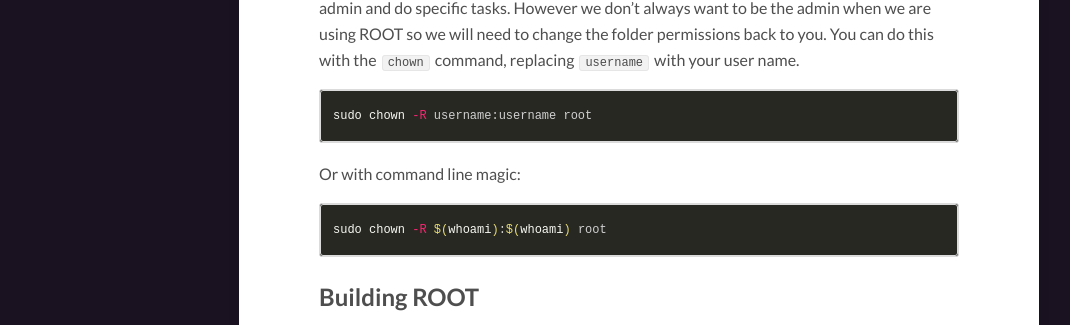
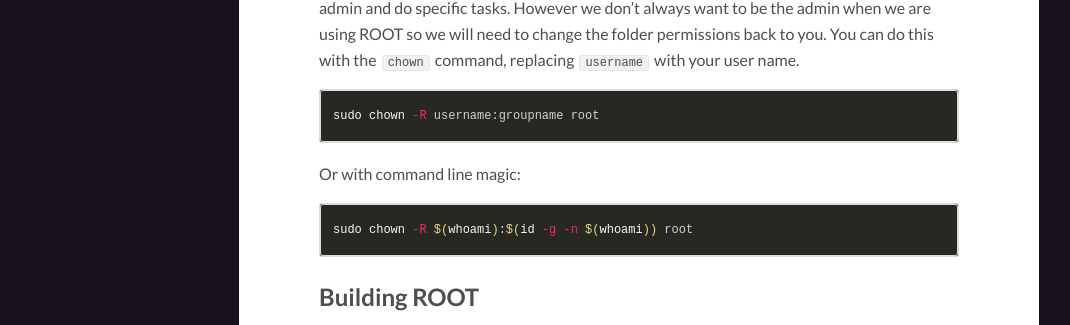
Before and after one commit to tylern4/tylern4.github.io, a Jekyll site: the page built from _posts/2016-01-21-InstallRoot.md, in a window 1280 px wide and 900 px high, scrolled down 1767 px. Shown: the part 151-476 px from the top of the window, without its empty margins (1-1071 px from the left). Built offline with Jekyll 4.4.1, drawn with Linux system fonts in a browser that asks for light colours; nearby versions of some CDN libraries; Markdown is read by kramdown in place of the engine named in the settings.

Commit message:
Change group name for OS X compatibility

````diff
--- a/_posts/2016-01-21-InstallRoot.md
+++ b/_posts/2016-01-21-InstallRoot.md
@@ -62,13 +62,13 @@
 change the folder permissions back to you.  You can do this with the `chown` command, replacing `username` with your user name.
 
 ```bash
-sudo chown -R username:username root
+sudo chown -R username:groupname root
 ```
 
 Or with command line magic:
 
 ```bash
-sudo chown -R $(whoami):$(whoami) root
+sudo chown -R $(whoami):$(id -g -n $(whoami)) root
 ```
 
 ##Building ROOT
````
